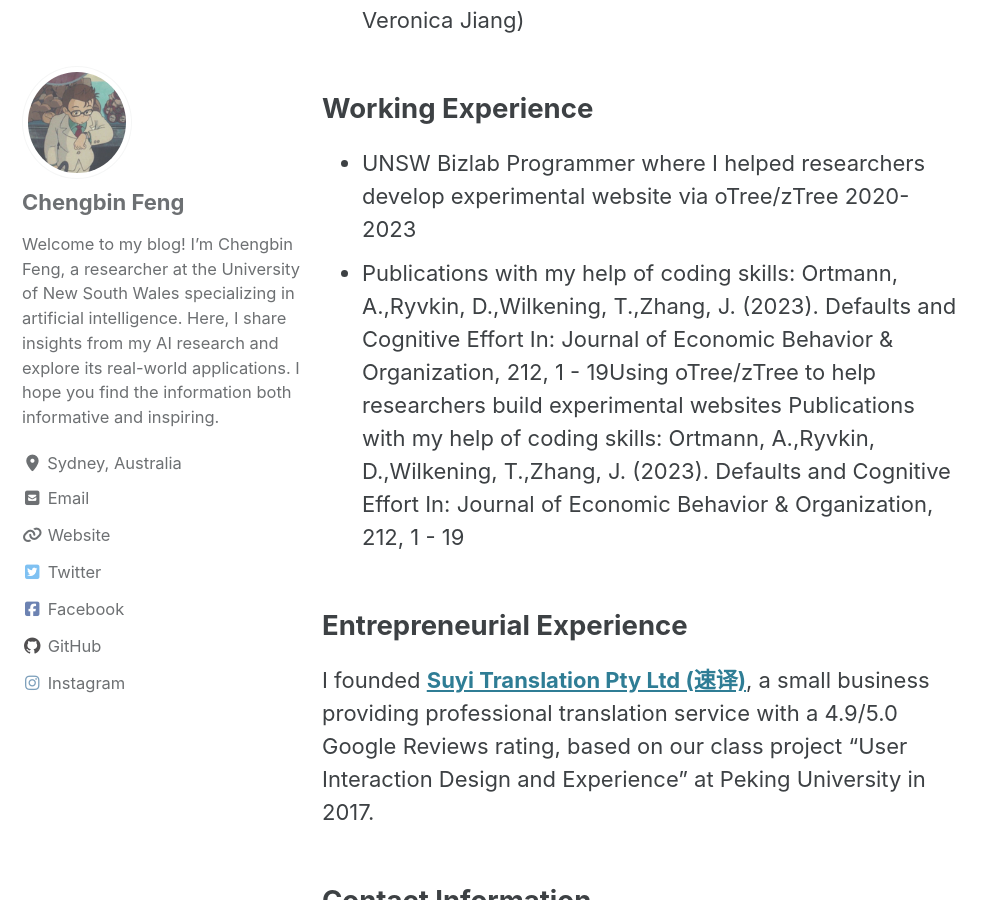
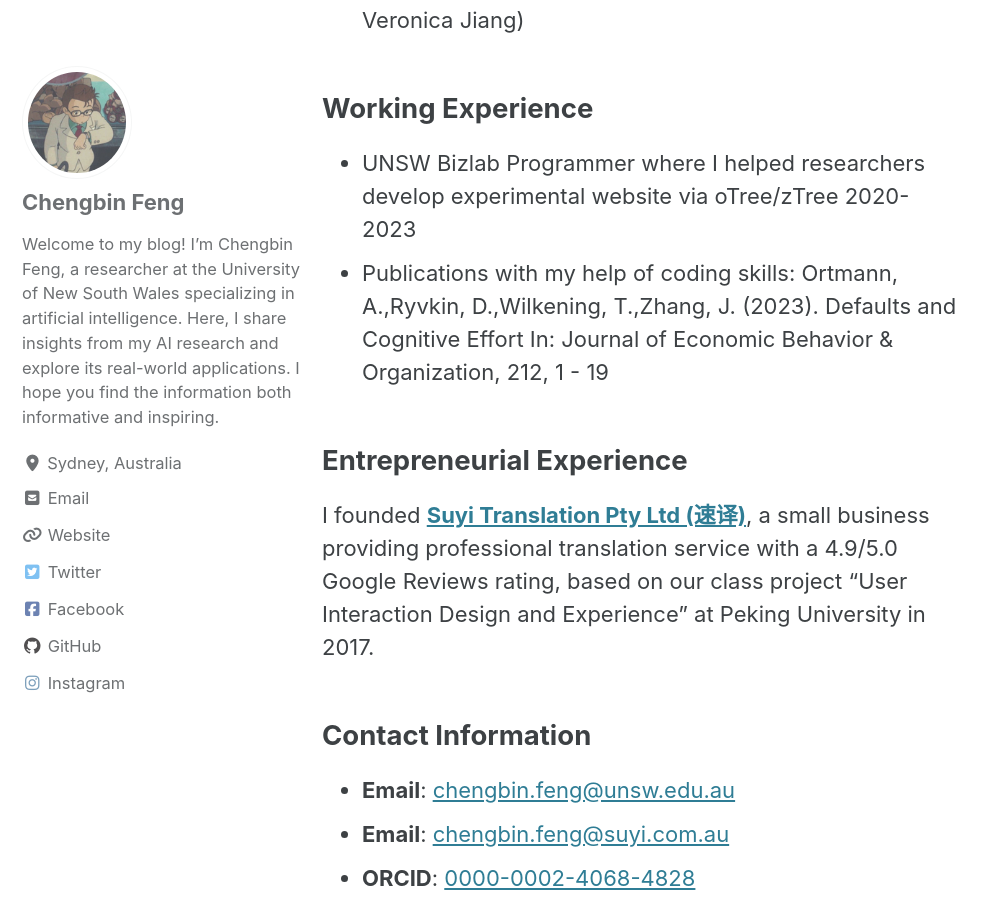
Before and after one commit to kfengc27/kfengc27.github.io, a Jekyll site: the page built from index.md, in a window 1280 px wide and 900 px high, scrolled down 1564 px. Shown: the whole window, without its empty margins (0-996 px from the left). Built offline with Jekyll 4.4.1, drawn with Linux system fonts in a browser that asks for light colours; cached includes are drawn as plain includes.

Commit message:
add files

```diff
--- a/index.md
+++ b/index.md
@@ -7,15 +7,12 @@
 ---
 
 # Welcome to My Blog
-
 Hello, I'm **Chengbin Feng**, currently conducting scientific research in Artificial Intelligence at The University of New South Wales (UNSW).
 
 ## About Me
-
 I have a passion for exploring the world through the lenses of mathematics and computer science. My interdisciplinary background has enriched my knowledge base, and I have a wide range of hobbies, including playing musical instruments, drawing, and basketball.
 
 ## Research Interests
-
 - Machine Learning
 - Neural Networks
 - Reinforcement Learning
@@ -36,10 +33,9 @@
 ## Working Experience
 - UNSW Bizlab Programmer where I helped researchers develop experimental website via oTree/zTree 2020-2023
 - Publications with my help of coding skills:
-Ortmann, A.,Ryvkin, D.,Wilkening, T.,Zhang, J. (2023). Defaults and Cognitive Effort In: Journal of Economic Behavior & Organization, 212, 1 - 19Using oTree/zTree to help researchers build experimental websites Publications with my help of coding skills: Ortmann, A.,Ryvkin, D.,Wilkening, T.,Zhang, J. (2023). Defaults and Cognitive Effort In: Journal of Economic Behavior & Organization, 212, 1 - 19
+Ortmann, A.,Ryvkin, D.,Wilkening, T.,Zhang, J. (2023). Defaults and Cognitive Effort In: Journal of Economic Behavior & Organization, 212, 1 - 19
 
 ## Entrepreneurial Experience
-
 I founded **[Suyi Translation Pty Ltd (速译)](https://suyitranslation.com.au/)**, a small business providing professional translation service with a 4.9/5.0 Google Reviews rating, based on our class project “User Interaction Design and Experience” at Peking University in 2017.
 
 ## Contact Information
```
